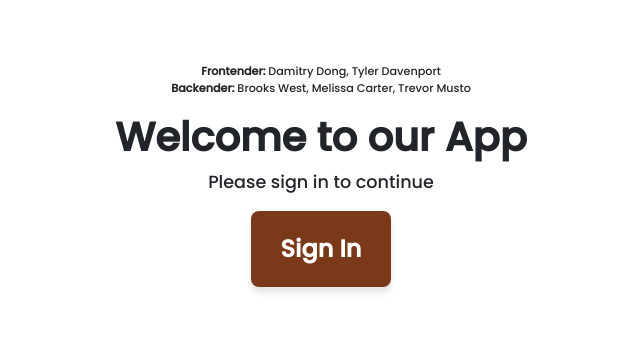
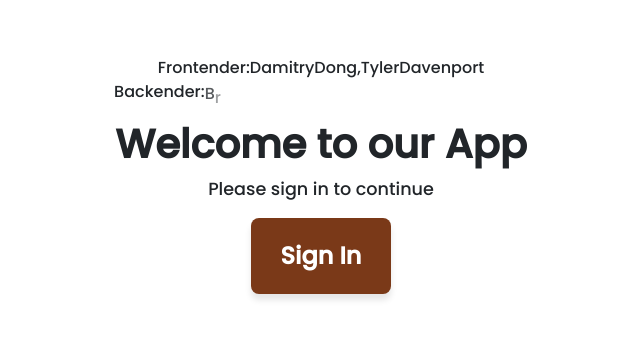
Before and after one commit to DamitryDong/hotel-booking-client, a Next.js app: page /event in a window 1280 px wide. Shown: the part 225-564 px from the top of the page, without its empty margins (319-959 px from the left). Built offline with nearby package versions, Linux system fonts and the light colour scheme; no server answers.

Commit message:
Gsap fun

```diff
--- a/package.json
+++ b/package.json
@@ -19,6 +19,7 @@
   "dependencies": {
     "bootstrap": "^5.3.3",
     "firebase": "^8.2.0",
+    "gsap": "^3.12.7",
     "next": "14.2.7",
     "prop-types": "^15.8.1",
     "react": "^18",
--- a/src/app/layout.js
+++ b/src/app/layout.js
@@ -1,6 +1,7 @@
 import { Inter, Poppins } from 'next/font/google';
 import PropTypes from 'prop-types';
 import ClientProvider from '@/utils/context/ClientProvider';
+import AnimatedLayout from '../components/GsapAnimation';
 import 'bootstrap/dist/css/bootstrap.min.css';
 import '@/styles/globals.css';
 
@@ -10,11 +11,15 @@ export default function RootLayout({ children }) {
   return (
     <html lang="en">
       <head>
-        {/* Add the favicon link */}
-        <link rel="icon" href="\images/WWH.png" sizes="any" />
+        <meta charset="UTF-8" />
+        <meta name="viewport" content="width=device-width, initial-scale=1.0" />
+        <title>Wild West Hotels</title>
+        <link rel="icon" href="/images/WWH.png" sizes="any" />
       </head>
       <body className={`${inter.className} ${poppins.className}`}>
-        <ClientProvider>{children}</ClientProvider>
+        <ClientProvider>
+          <AnimatedLayout>{children}</AnimatedLayout>
+        </ClientProvider>
       </body>
     </html>
   );
--- /dev/null
+++ b/src/components/GsapAnimation.js
@@ -0,0 +1,22 @@
+/* eslint-disable */
+
+// disable lint because gsap keep getting error IDK why.
+
+'use client';
+
+import { useEffect, useRef } from 'react';
+import { gsap } from 'gsap';
+
+export default function AnimatedLayout({ children }) {
+  const containerRef = useRef(null);
+
+  useEffect(() => {
+    const effect = gsap.context(() => {
+      gsap.fromTo(containerRef.current, { opacity: 0, filter: 'blur(10px)' }, { opacity: 1, filter: 'blur(0px)', duration: 1, ease: 'power3.out' });
+    });
+
+    return () => effect.revert();
+  }, []);
+
+  return <div ref={containerRef}>{children}</div>;
+}
--- /dev/null
+++ b/src/components/GsapIntro.js
@@ -0,0 +1,50 @@
+/* eslint-disable */
+
+'use client';
+
+import { useEffect, useRef } from 'react';
+import { gsap } from 'gsap';
+
+export default function IntroduceTeam() {
+  const textRef = useRef(null);
+
+  useEffect(() => {
+    // Animate the letters with a staggered typing effect Found this stagger effect from GSAP template
+    gsap.fromTo(
+      textRef.current.children,
+      { opacity: 0, y: 10 },
+      {
+        opacity: 1,
+        y: 0,
+        duration: 0.6,
+        ease: 'power3.out',
+        stagger: 0.1,
+        repeat: -1,
+        yoyo: true,
+      },
+    );
+  }, []);
+
+  return (
+    <div
+      ref={textRef}
+      style={{
+        fontSize: '1rem',
+        gap: '2px',
+      }}
+    >
+      {/* Render each letter as a separate span for each line, couldn't find another way to line split*/}
+      {'Frontender: Damitry Dong, Tyler Davenport'.split('').map((letter, index) => (
+        <span key={`line1-${index}`} style={{ display: 'inline-block' }}>
+          {letter}
+        </span>
+      ))}
+      <br /> {/* So I added the line break here with returns and this will load seperately */}
+      {'Backender: Brooks West, Melissa Carter, Trevor Mustoe'.split('').map((letter, index) => (
+        <span key={`line2-${index}`} style={{ display: 'inline-block' }}>
+          {letter}
+        </span>
+      ))}
+    </div>
+  );
+}
--- a/src/components/SignIn.js
+++ b/src/components/SignIn.js
@@ -1,6 +1,7 @@
 import React from 'react';
 import { Button } from 'react-bootstrap';
 import { signIn } from '../utils/auth';
+import IntroduceTeam from './GsapIntro';
 
 function Signin() {
   // Hover functions since react hates these being put in directly on the return
@@ -18,10 +19,8 @@ function Signin() {
         height: '100vh',
       }}
     >
-      <p style={{ fontSize: '.7rem' }}>
-        <strong>Frontender:</strong> Damitry Dong, Tyler Davenport
-        <br />
-        <strong>Backender:</strong> Brooks West, Melissa Carter, Trevor Musto
+      <p>
+        <IntroduceTeam />
       </p>
       <h2 style={{ fontSize: '2.5rem', fontWeight: 'bold' }}>Welcome to our App</h2>
       <p style={{ fontSize: '1.1rem' }}>Please sign in to continue</p>
```
Also changed, not shown: 1 other file (tests, documents, lock files or other folders).
